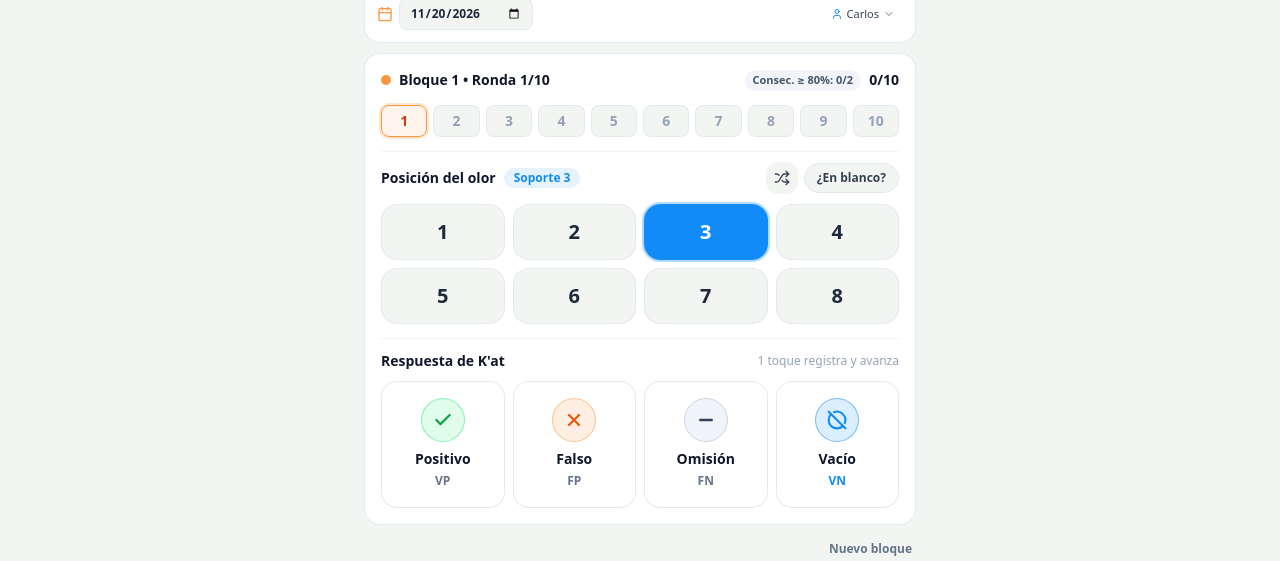
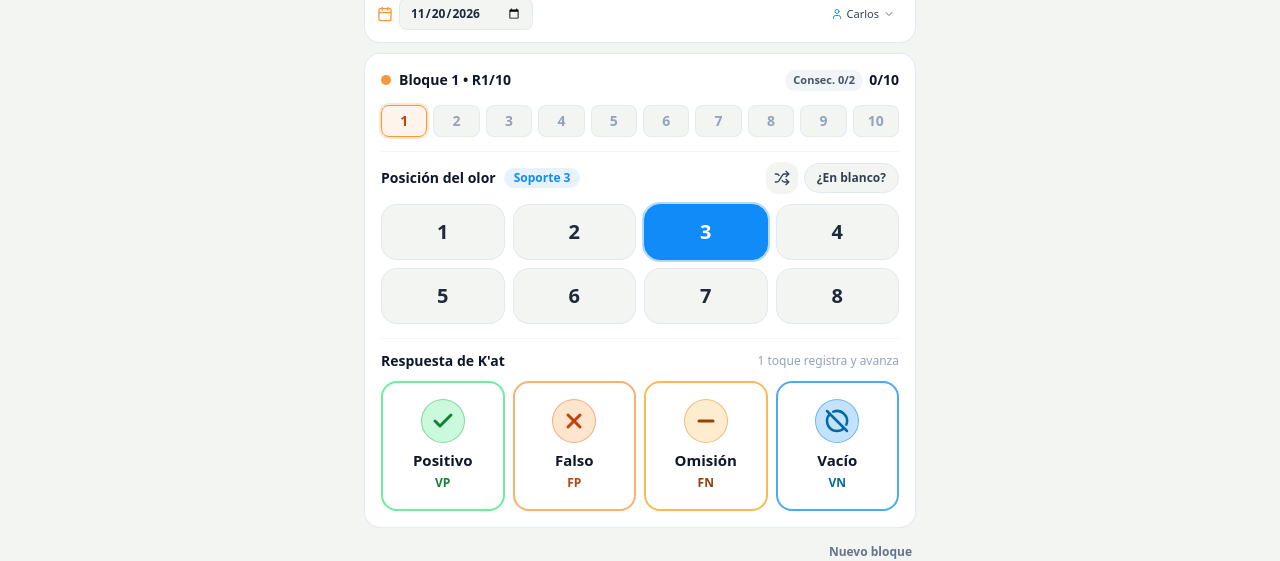
Before and after one commit to ATRVT/AP_Thresolds, a React (Vite) app: page / in a window 1280 px wide. Shown: the part 154-715 px from the top of the page. Built offline with nearby package versions, Linux system fonts and the light colour scheme; no server answers.

Commit message:
ui: highlight VP, FP, FN, VN response buttons and prevent header wrapping

```diff
--- a/src/components/LoggerView.tsx
+++ b/src/components/LoggerView.tsx
@@ -363,17 +363,17 @@ export const LoggerView: React.FC<LoggerViewProps> = ({
       <div className="bg-white border border-slate-200/90 rounded-2xl p-4 shadow-xs space-y-3.5">
         {/* Cabecera de progreso del bloque */}
         <div className="flex items-center justify-between gap-2">
-          <div className="flex items-center gap-2">
+          <div className="flex items-center gap-2 min-w-0">
             <span className="w-2.5 h-2.5 rounded-full bg-[#FA963D] shrink-0"></span>
-            <span className="text-sm font-extrabold text-slate-900">
+            <span className="text-sm font-extrabold text-slate-900 whitespace-nowrap">
               {isBlockFinished
-                ? `Bloque ${blockProgress.blockNumber} completado`
-                : `Bloque ${effectiveBlockNumber} • Ronda ${currentRoundNumber}/10`}
+                ? `Bloque ${blockProgress.blockNumber} listo`
+                : `Bloque ${effectiveBlockNumber} • R${currentRoundNumber}/10`}
             </span>
           </div>
-          <div className="flex items-center gap-2">
+          <div className="flex items-center gap-1.5 shrink-0">
             <span
-              className={`px-2 py-0.5 rounded-full text-[11px] font-bold ${
+              className={`px-2 py-0.5 rounded-full text-[11px] font-bold whitespace-nowrap ${
                 blockProgress.isLevelMastered
                   ? 'bg-[#30E674]/20 text-[#15803d]'
                   : blockProgress.passedBlocksCount === 1
@@ -381,9 +381,9 @@ export const LoggerView: React.FC<LoggerViewProps> = ({
                   : 'bg-slate-100 text-slate-600'
               }`}
             >
-              Consec. ≥ 80%: {Math.min(blockProgress.passedBlocksCount, 2)}/2
+              Consec. {Math.min(blockProgress.passedBlocksCount, 2)}/2
             </span>
-            <span className="text-sm font-black text-slate-900">
+            <span className="text-sm font-black text-slate-900 whitespace-nowrap">
               {blockProgress.blockHits}/10
             </span>
           </div>
@@ -539,18 +539,18 @@ export const LoggerView: React.FC<LoggerViewProps> = ({
             {/* PASO 1: Posición real amplia y legible */}
             <div className="pt-2.5 border-t border-slate-100 space-y-2.5">
               <div className="flex items-center justify-between">
-                <div className="flex items-center gap-2">
-                  <span className="text-sm font-extrabold text-slate-900">
+                <div className="flex items-center gap-2 min-w-0">
+                  <span className="text-sm font-extrabold text-slate-900 whitespace-nowrap">
                     Posición del olor
                   </span>
                   {!isBlank && realPosition && (
-                    <span className="text-xs font-extrabold text-[#108BF7] bg-[#108BF7]/10 px-2.5 py-0.5 rounded-full">
+                    <span className="text-xs font-extrabold text-[#108BF7] bg-[#108BF7]/10 px-2.5 py-0.5 rounded-full whitespace-nowrap">
                       Soporte {realPosition}
                     </span>
                   )}
                 </div>
 
-                <div className="flex items-center gap-1.5">
+                <div className="flex items-center gap-1.5 shrink-0">
                   <button
                     type="button"
                     onClick={handleRegeneratePlan}
@@ -563,13 +563,13 @@ export const LoggerView: React.FC<LoggerViewProps> = ({
                   <button
                     type="button"
                     onClick={handleToggleBlank}
-                    className={`px-3 py-1.5 rounded-full text-xs font-bold transition-all border ${
+                    className={`px-3 py-1.5 rounded-full text-xs font-bold whitespace-nowrap transition-all border ${
                       isBlank
                         ? 'bg-[#108BF7]/15 border-[#108BF7] text-[#0369a1]'
                         : 'bg-[#F3F5F2] border-slate-200 text-slate-700 hover:text-slate-900'
                     }`}
                   >
-                    {isBlank ? '⚪ Ronda en blanco' : '¿En blanco?'}
+                    {isBlank ? '⚪ Blanco' : '¿En blanco?'}
                   </button>
                 </div>
               </div>
@@ -635,20 +635,20 @@ export const LoggerView: React.FC<LoggerViewProps> = ({
                 <button
                   type="button"
                   onClick={() => handleRecordOutcome('VP')}
-                  className={`py-4 px-1.5 rounded-2xl border bg-white flex flex-col items-center justify-center gap-2 transition-all active:scale-95 shadow-2xs ${
+                  className={`py-4 px-1 rounded-2xl border-2 flex flex-col items-center justify-center gap-2 transition-all active:scale-95 shadow-xs ${
                     isBlank
-                      ? 'border-slate-200/60 opacity-40'
-                      : 'border-slate-200/90 hover:border-[#30E674] hover:bg-[#30E674]/5'
+                      ? 'bg-white border-slate-200/60 opacity-40'
+                      : 'bg-[#30E674]/12 border-[#30E674]/70 hover:bg-[#30E674]/20'
                   }`}
                 >
-                  <div className="w-11 h-11 rounded-full bg-[#30E674]/15 border border-[#30E674]/50 flex items-center justify-center text-[#16a34a]">
-                    <Check className="w-5 h-5 stroke-[2.75]" />
+                  <div className="w-11 h-11 rounded-full bg-[#30E674]/25 border border-[#16a34a]/40 flex items-center justify-center text-[#15803d]">
+                    <Check className="w-6 h-6 stroke-[3]" />
                   </div>
                   <div className="text-center">
-                    <span className="text-sm font-extrabold text-slate-900 block leading-tight">
+                    <span className="text-[15px] font-black text-slate-900 block leading-tight">
                       Positivo
                     </span>
-                    <span className="text-xs font-bold text-slate-500">
+                    <span className="text-xs font-black text-[#15803d]">
                       VP
                     </span>
                   </div>
@@ -658,16 +658,16 @@ export const LoggerView: React.FC<LoggerViewProps> = ({
                 <button
                   type="button"
                   onClick={() => handleRecordOutcome('FP')}
-                  className="py-4 px-1.5 rounded-2xl border border-slate-200/90 bg-white hover:border-[#FA963D] hover:bg-[#FA963D]/5 flex flex-col items-center justify-center gap-2 transition-all active:scale-95 shadow-2xs"
+                  className="py-4 px-1 rounded-2xl border-2 border-[#FA963D]/75 bg-[#FA963D]/12 hover:bg-[#FA963D]/20 flex flex-col items-center justify-center gap-2 transition-all active:scale-95 shadow-xs"
                 >
-                  <div className="w-11 h-11 rounded-full bg-[#FA963D]/15 border border-[#FA963D]/50 flex items-center justify-center text-[#ea580c]">
-                    <X className="w-5 h-5 stroke-[2.75]" />
+                  <div className="w-11 h-11 rounded-full bg-[#FA963D]/25 border border-[#ea580c]/40 flex items-center justify-center text-[#c2410c]">
+                    <X className="w-6 h-6 stroke-[3]" />
                   </div>
                   <div className="text-center">
-                    <span className="text-sm font-extrabold text-slate-900 block leading-tight">
+                    <span className="text-[15px] font-black text-slate-900 block leading-tight">
                       Falso
                     </span>
-                    <span className="text-xs font-bold text-slate-500">
+                    <span className="text-xs font-black text-[#c2410c]">
                       FP
                     </span>
                   </div>
@@ -677,20 +677,20 @@ export const LoggerView: React.FC<LoggerViewProps> = ({
                 <button
                   type="button"
                   onClick={() => handleRecordOutcome('FN')}
-                  className={`py-4 px-1.5 rounded-2xl border bg-white flex flex-col items-center justify-center gap-2 transition-all active:scale-95 shadow-2xs ${
+                  className={`py-4 px-1 rounded-2xl border-2 flex flex-col items-center justify-center gap-2 transition-all active:scale-95 shadow-xs ${
                     isBlank
-                      ? 'border-slate-200/60 opacity-40'
-                      : 'border-slate-200/90 hover:border-slate-400 hover:bg-slate-50'
+                      ? 'bg-white border-slate-200/60 opacity-40'
+                      : 'bg-amber-500/12 border-amber-500/70 hover:bg-amber-500/20'
                   }`}
                 >
-                  <div className="w-11 h-11 rounded-full bg-slate-100 border border-slate-300 flex items-center justify-center text-slate-700">
-                    <Minus className="w-5 h-5 stroke-[2.75]" />
+                  <div className="w-11 h-11 rounded-full bg-amber-500/20 border border-amber-600/40 flex items-center justify-center text-amber-800">
+                    <Minus className="w-6 h-6 stroke-[3]" />
                   </div>
                   <div className="text-center">
-                    <span className="text-sm font-extrabold text-slate-900 block leading-tight">
+                    <span className="text-[15px] font-black text-slate-900 block leading-tight">
                       Omisión
                     </span>
-                    <span className="text-xs font-bold text-slate-500">
+                    <span className="text-xs font-black text-amber-800">
                       FN
                     </span>
                   </div>
@@ -700,20 +700,20 @@ export const LoggerView: React.FC<LoggerViewProps> = ({
                 <button
                   type="button"
                   onClick={() => handleRecordOutcome('VN')}
-                  className={`py-4 px-1.5 rounded-2xl border bg-white flex flex-col items-center justify-center gap-2 transition-all active:scale-95 shadow-2xs ${
+                  className={`py-4 px-1 rounded-2xl border-2 flex flex-col items-center justify-center gap-2 transition-all active:scale-95 shadow-xs ${
                     isBlank
-                      ? 'border-[#108BF7] ring-2 ring-[#108BF7]/20 bg-[#108BF7]/5'
-                      : 'border-slate-200/90 hover:border-[#108BF7] hover:bg-[#108BF7]/5'
+                      ? 'border-[#108BF7] ring-2 ring-[#108BF7]/30 bg-[#108BF7]/20'
+                      : 'border-[#108BF7]/75 bg-[#108BF7]/12 hover:bg-[#108BF7]/20'
                   }`}
                 >
-                  <div className="w-11 h-11 rounded-full bg-[#108BF7]/15 border border-[#108BF7]/50 flex items-center justify-center text-[#108BF7]">
-                    <CircleOff className="w-5 h-5 stroke-[2.5]" />
+                  <div className="w-11 h-11 rounded-full bg-[#108BF7]/25 border border-[#108BF7]/50 flex items-center justify-center text-[#0369a1]">
+                    <CircleOff className="w-6 h-6 stroke-[2.5]" />
                   </div>
                   <div className="text-center">
-                    <span className="text-sm font-extrabold text-slate-900 block leading-tight">
+                    <span className="text-[15px] font-black text-slate-900 block leading-tight">
                       Vacío
                     </span>
-                    <span className="text-xs font-bold text-[#108BF7]">
+                    <span className="text-xs font-black text-[#0369a1]">
                       VN
                     </span>
                   </div>
```
